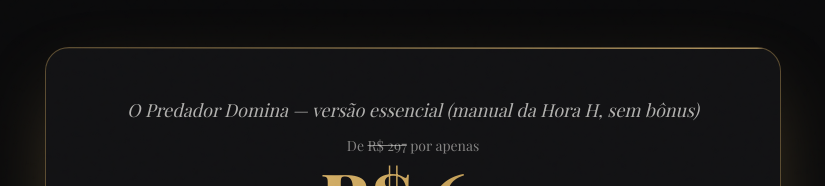
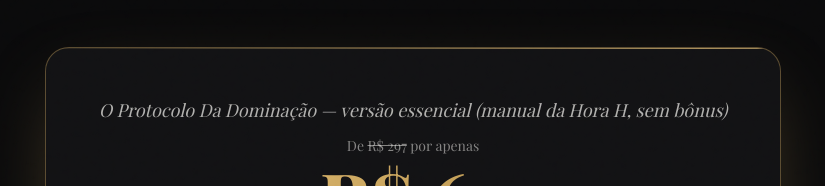
Before and after one commit to pagamentospablorodriguez-dev/AP-UP, a React (Vite) app: page /downsell2 in a window 1280 px wide. Shown: the part 1508-1694 px from the top of the page, without its empty margins (227-1052 px from the left). Built offline with nearby package versions, Linux system fonts and the light colour scheme; a web font is replaced by a local one.

Commit message:
Update Downsell2.tsx

```diff
--- a/src/screens/Downsell2.tsx
+++ b/src/screens/Downsell2.tsx
@@ -106,7 +106,7 @@ export default function Downsell2({ checkoutUrl, onNo }: Downsell2Props) {
         <OfferCard>
           <div className="text-center">
             <p className="font-serif text-lg italic text-cream/70">
-              O Predador Domina — versão essencial (manual da Hora H, sem bônus)
+              O Protocolo Da Dominação — versão essencial (manual da Hora H, sem bônus)
             </p>
             <p className="mt-3 font-serif text-sm text-cream/50">
               De <span className="line-through">R$ 297</span> por apenas
```
